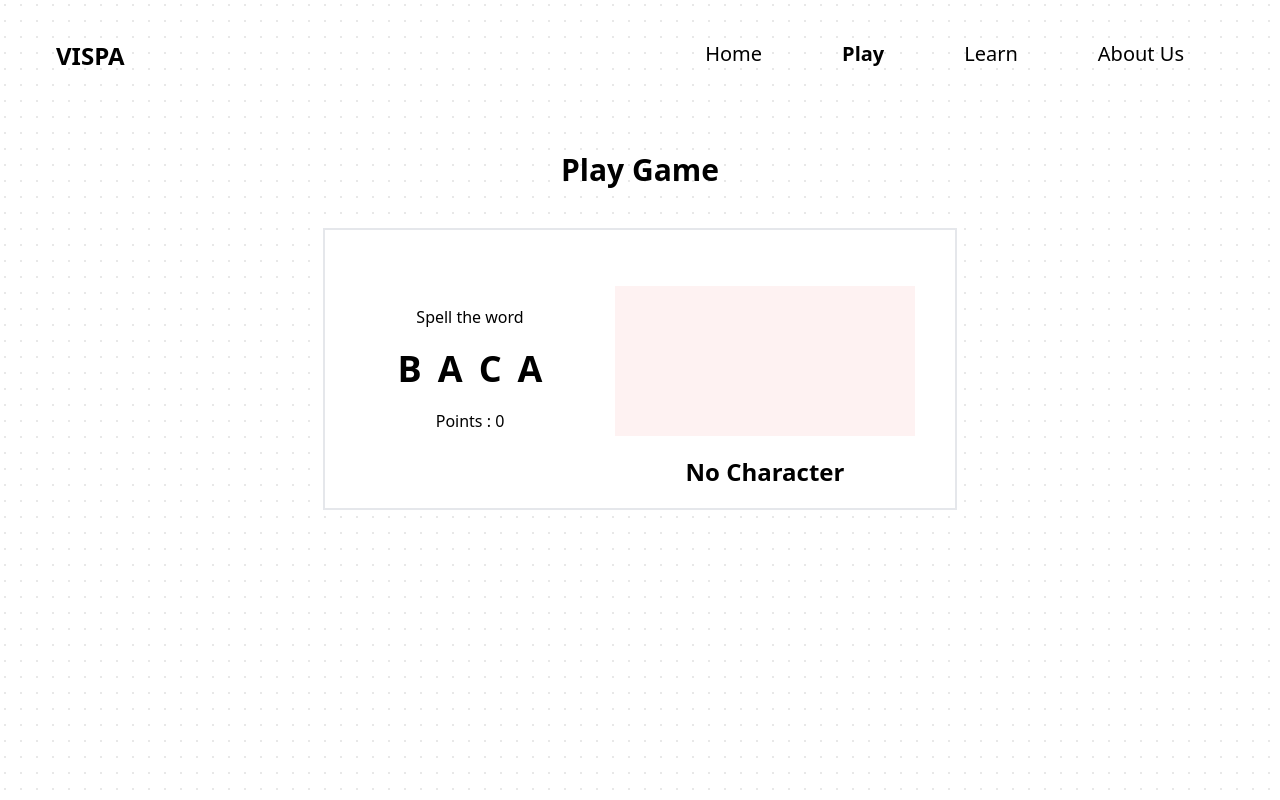
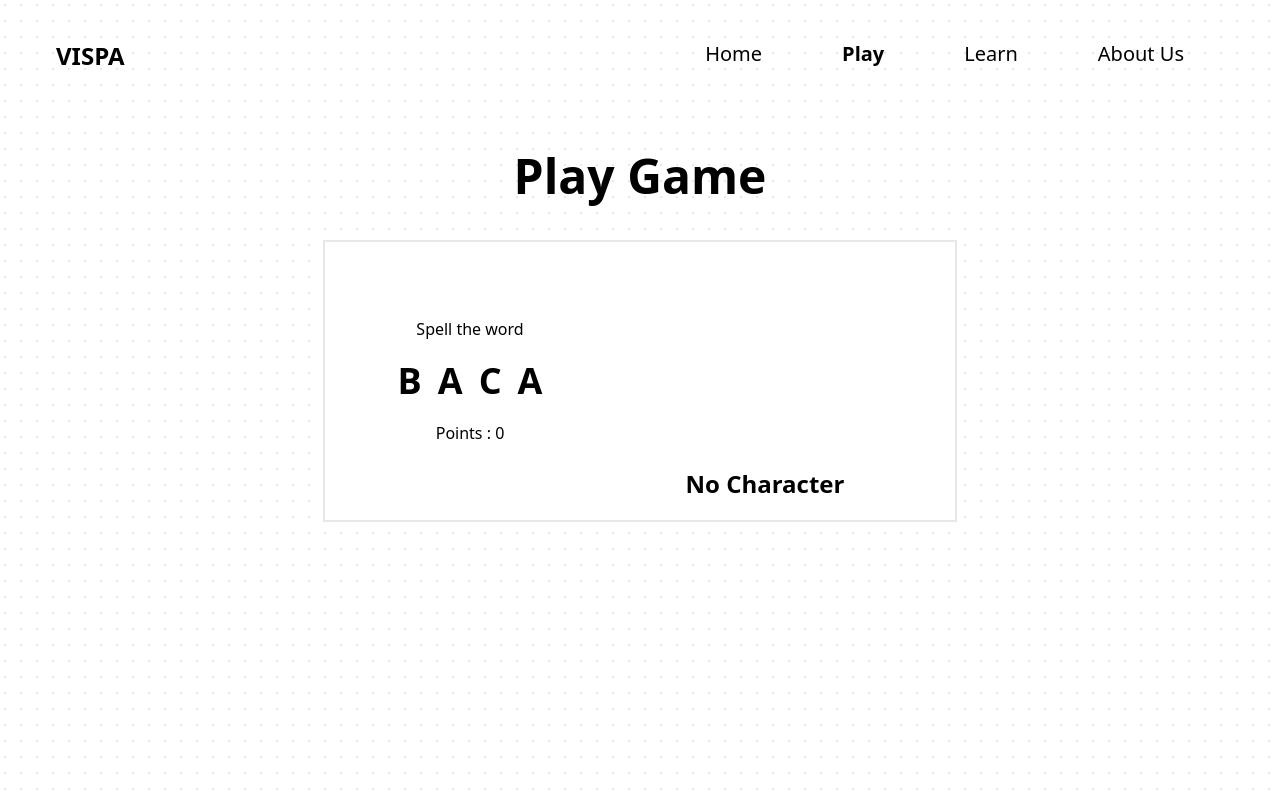
Before and after one commit to Exilitys/Sign-Language-Detection-Game-, a React (Vite) app in the folder my-project/: page /Camera in a window 1280 px wide. Built offline with nearby package versions, Linux system fonts and the light colour scheme; no server answers.

Commit message:
fix diffrent camera size on diffrent device

```diff
--- a/my-project/src/Camera.jsx
+++ b/my-project/src/Camera.jsx
@@ -213,9 +213,9 @@ const Camera = () => {
   }, []);
 
   return (
-    <div className=' min-h-screen w-screen dark:bg-black bg-white  dark:bg-dot-white/[0.2] bg-dot-black/[0.2] relative flex flex-col items-center  '>
+    <div className=' min-h-screen w-screen  bg-white   bg-dot-black/[0.2] relative flex flex-col items-center  '>
       <Navigation classNames='py-10' />
-      <p className='font-bold text-3xl text-center mt-10 mb-10'>Play Game</p>
+      <p className='font-bold text-5xl text-center mt-10 mb-10'>Play Game</p>
       <div className='w-fit h-auto flex justify-center flex-row items-center  border-2  relative bg-white'>
         <div className='flex-col items-center  mx-5 p-5 w-[250px] justify-evenly text-center'>
           <p className='my-5'>Spell the word</p>
@@ -234,12 +234,12 @@ const Camera = () => {
           <p className='my-5'>Points : {Points} </p>
         </div>
         <div className='flex-col justify-center items-center mt-14 mr-10'>
-          <div className='relative w-[300px] h-[150px] bg-red-50'>
-            {/* <video
+          <div className='relative w-fit h-fit flex items-center justify-center'>
+            <video
               ref={videoRef}
               autoPlay
               playsInline
-              className='w-full rounded-lg'
+              className='w-[300px] rounded-lg items-center'
             ></video>
             <canvas
               ref={canvasRef}
@@ -248,10 +248,10 @@ const Camera = () => {
                 position: "absolute",
                 top: 0,
                 left: 0,
-                width: "100%",
-                height: "auto",
+                height: "100%",
+                width: "auto",
               }}
-            ></canvas> */}
+            ></canvas>
           </div>
           <div className='text-center my-5 font-bold text-2xl'>
             {HandPrediction}
```
